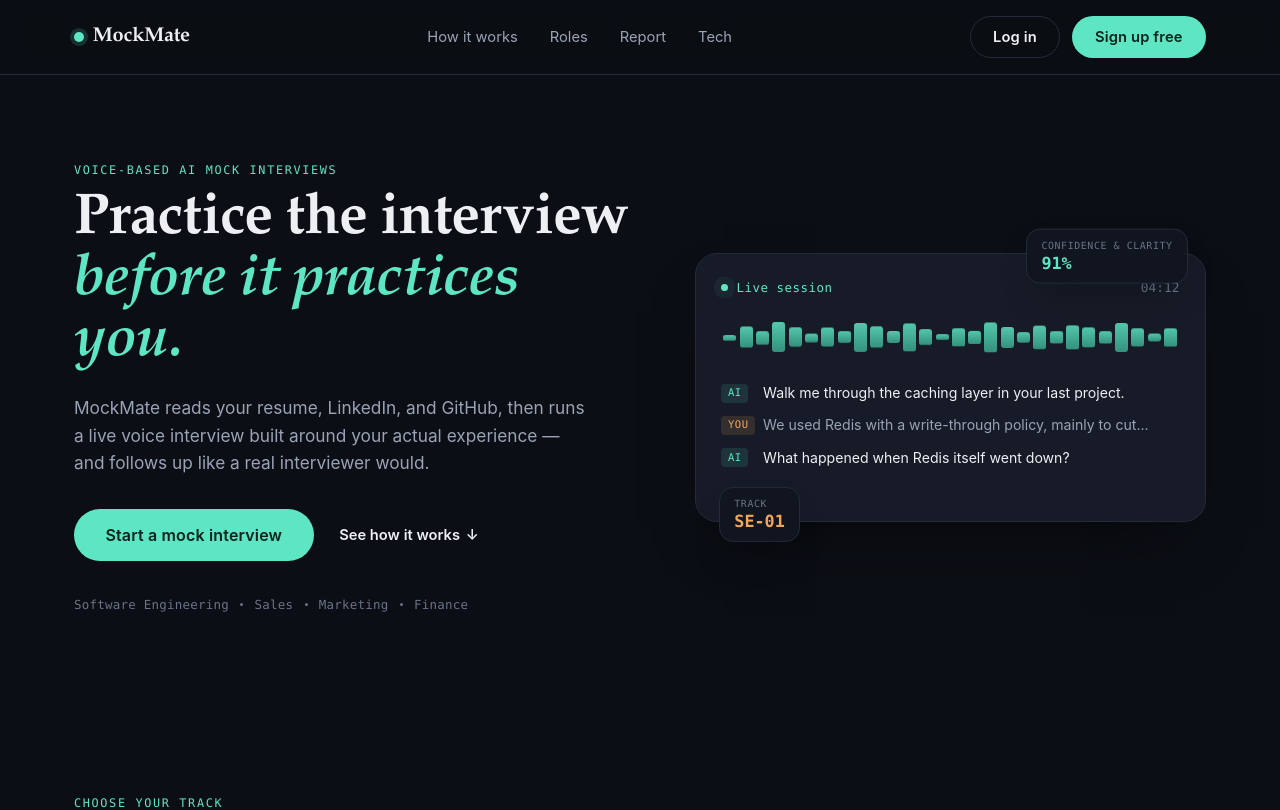
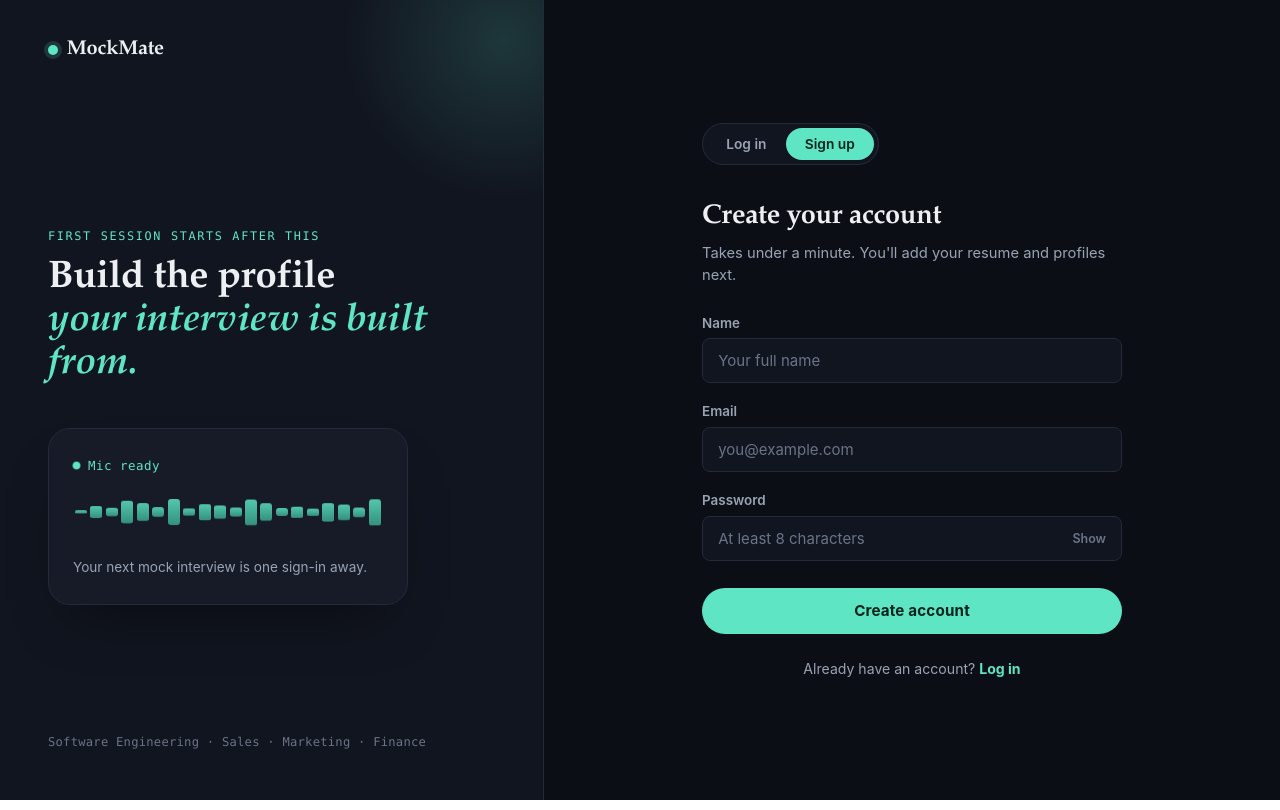
Before and after one commit to tassu1/MockMate, a React app in the folder frontend/: page /signup in a window 1280 px wide. Shown: the top 810 px of the page. Built offline with nearby package versions, Linux system fonts and the light colour scheme; the HTML template or start-up script is replaced by a standard one.

Commit message:
auth system complete

```diff
--- a/frontend/src/App.jsx
+++ b/frontend/src/App.jsx
@@ -1,30 +1,17 @@
-import { useState } from 'react';
-import './App.css';
+import { BrowserRouter, Routes, Route } from 'react-router-dom';
 import Landing from './pages/Landing';
 import Auth from './pages/Auth';
 
 function App() {
-  // Track if auth modal is open
-  const [isAuthOpen, setIsAuthOpen] = useState(false);
-  // Track if user clicked 'login' or 'signup'
-  const [authMode, setAuthMode] = useState('login');
-
-  const openAuth = (mode) => {
-    setAuthMode(mode);
-    setIsAuthOpen(true);
-  };
-
   return (
-    <>
-      <Landing onAuthClick={openAuth} />
-
-      {isAuthOpen && (
-        <Auth
-          mode={authMode}
-          onClose={() => setIsAuthOpen(false)}
-        />
-      )}
-    </>
+    <BrowserRouter>
+      <Routes>
+        <Route path="/" element={<Landing />} />
+        {/* Pass the mode directly via route definition */}
+        <Route path="/login" element={<Auth passmode="login" />} />
+        <Route path="/signup" element={<Auth passmode="signup" />} />
+      </Routes>
+    </BrowserRouter>
   );
 }
 
--- a/frontend/src/pages/Auth.jsx
+++ b/frontend/src/pages/Auth.jsx
@@ -25,13 +25,14 @@ function validateEmail(email) {
   return /^[^\s@]+@[^\s@]+\.[^\s@]+$/.test(email);
 }
 
-export default function Auth({ onAuthSuccess }) {
-  const [mode, setMode] = useState("login"); // "login" | "signup"
+export default function Auth({ passmode }) {
+  const [mode, setMode] = useState(passmode); // "login" | "signup"
   const [form, setForm] = useState({ name: "", email: "", password: "" });
   const [showPassword, setShowPassword] = useState(false);
   const [errors, setErrors] = useState({});
   const [serverError, setServerError] = useState("");
   const [loading, setLoading] = useState(false);
+  {console.log(mode)}
 
   const isSignup = mode === "signup";
 
```
Also changed, not shown: 1 other file (tests, documents, lock files or other folders).
